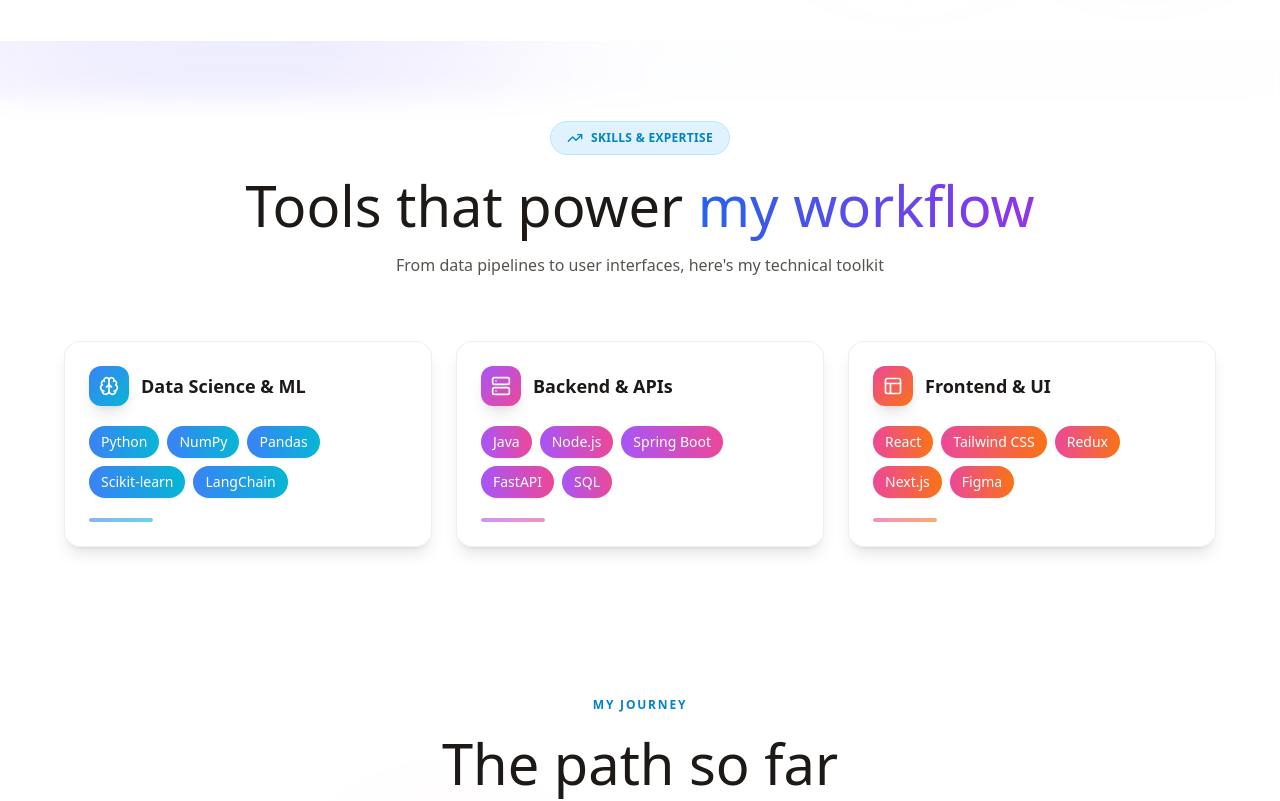
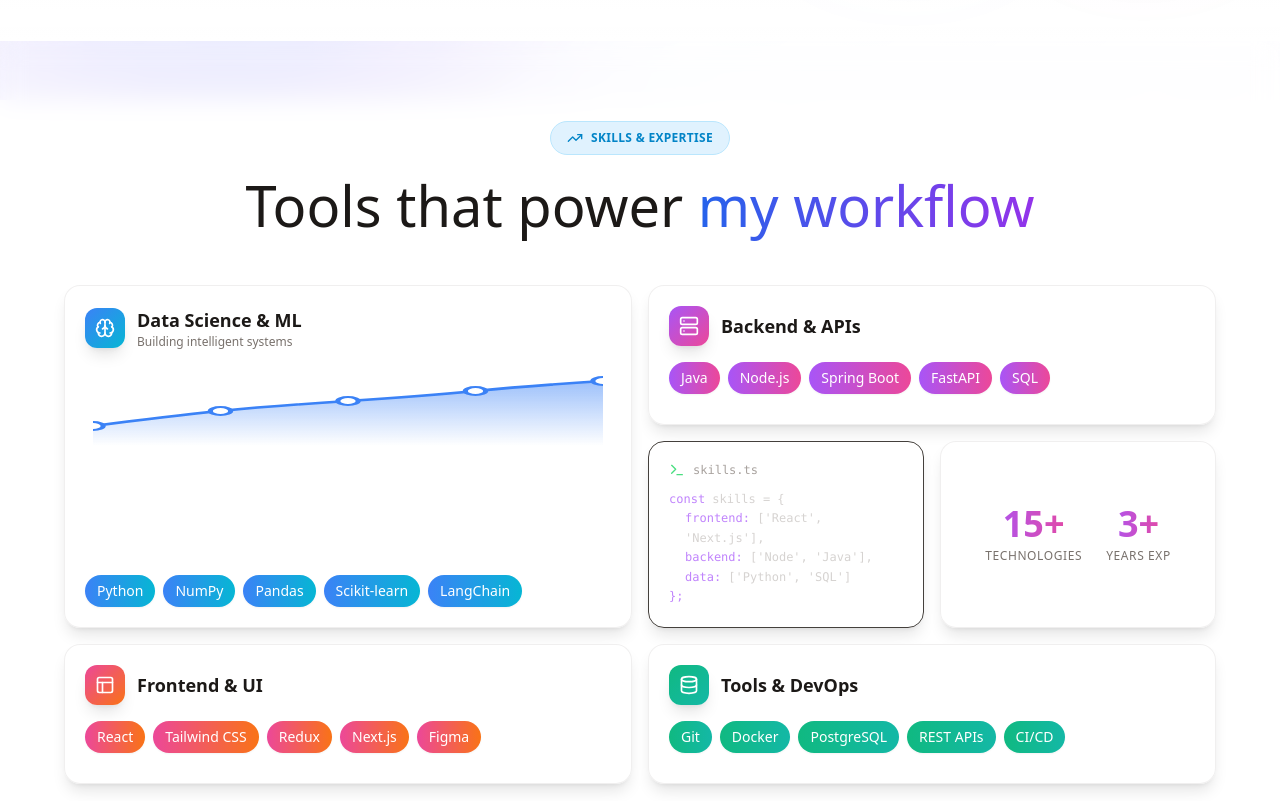
Before and after one commit to Calvinjkatt/PersonalWebsite, a Next.js app: page / in a window 1280 px wide. Shown: the part 700-1501 px from the top of the page. Built offline with nearby package versions, Linux system fonts and the light colour scheme.

Commit message:
Rebuild and Deploy

```diff
--- a/src/components/skills/Skills.tsx
+++ b/src/components/skills/Skills.tsx
@@ -1,140 +1,163 @@
 'use client';
 
 import { motion } from 'framer-motion';
-import { Brain, Server, Layout, TrendingUp } from 'lucide-react';
+import { Brain, Server, Layout, TrendingUp, Terminal, Database, Sparkles } from 'lucide-react';
 
 // ============================================
-// SKILLS DATA
+// ANIMATED MINI LINE CHART
 // ============================================
-const skillCategories = [
-  {
-    title: 'Data Science & ML',
-    icon: Brain,
-    gradient: 'from-blue-500 to-cyan-500',
-    bgGradient: 'from-blue-500/10 to-cyan-500/10',
-    skills: ['Python', 'NumPy', 'Pandas', 'Scikit-learn', 'LangChain'],
-  },
-  {
-    title: 'Backend & APIs',
-    icon: Server,
-    gradient: 'from-purple-500 to-pink-500',
-    bgGradient: 'from-purple-500/10 to-pink-500/10',
-    skills: ['Java', 'Node.js', 'Spring Boot', 'FastAPI', 'SQL'],
-  },
-  {
-    title: 'Frontend & UI',
-    icon: Layout,
-    gradient: 'from-pink-500 to-orange-500',
-    bgGradient: 'from-pink-500/10 to-orange-500/10',
-    skills: ['React', 'Tailwind CSS', 'Redux', 'Next.js', 'Figma'],
-  },
-];
-
-// ============================================
-// DECORATIVE MINI CHART SVG
-// ============================================
-function MiniChart({ gradient }: { gradient: string }) {
+function AnimatedChart() {
   return (
-    <svg
-      viewBox="0 0 100 40"
-      className="w-24 h-10 opacity-30"
-      preserveAspectRatio="none"
-    >
+    <svg viewBox="0 0 200 80" className="w-full h-20" preserveAspectRatio="none">
       <defs>
-        <linearGradient id={`chart-${gradient}`} x1="0%" y1="0%" x2="100%" y2="0%">
-          <stop offset="0%" className="[stop-color:currentColor]" stopOpacity="0.8" />
-          <stop offset="100%" className="[stop-color:currentColor]" stopOpacity="0.2" />
+        <linearGradient id="chartGradient" x1="0%" y1="0%" x2="0%" y2="100%">
+          <stop offset="0%" stopColor="rgb(59, 130, 246)" stopOpacity="0.5" />
+          <stop offset="100%" stopColor="rgb(59, 130, 246)" stopOpacity="0" />
         </linearGradient>
       </defs>
-      <path
-        d="M 0 35 Q 15 30 25 25 T 50 20 T 75 15 T 100 8"
+      {/* Area fill */}
+      <motion.path
+        d="M 0 60 Q 30 50 50 45 T 100 35 T 150 25 T 200 15 V 80 H 0 Z"
+        fill="url(#chartGradient)"
+        initial={{ opacity: 0 }}
+        animate={{ opacity: 1 }}
+        transition={{ duration: 1 }}
+      />
+      {/* Line */}
+      <motion.path
+        d="M 0 60 Q 30 50 50 45 T 100 35 T 150 25 T 200 15"
         fill="none"
-        stroke={`url(#chart-${gradient})`}
+        stroke="rgb(59, 130, 246)"
+        strokeWidth="2.5"
+        strokeLinecap="round"
+        initial={{ pathLength: 0 }}
+        whileInView={{ pathLength: 1 }}
+        viewport={{ once: true }}
+        transition={{ duration: 1.5, ease: "easeOut" }}
+      />
+      {/* Data points */}
+      {[
+        { cx: 0, cy: 60 },
+        { cx: 50, cy: 45 },
+        { cx: 100, cy: 35 },
+        { cx: 150, cy: 25 },
+        { cx: 200, cy: 15 },
+      ].map((point, i) => (
+        <motion.circle
+          key={i}
+          cx={point.cx}
+          cy={point.cy}
+          r="4"
+          fill="white"
+          stroke="rgb(59, 130, 246)"
           strokeWidth="2"
-        strokeLinecap="round"
+          initial={{ scale: 0 }}
+          whileInView={{ scale: 1 }}
+          viewport={{ once: true }}
+          transition={{ delay: 0.3 + i * 0.15, duration: 0.3 }}
         />
-      <path
-        d="M 0 35 Q 15 30 25 25 T 50 20 T 75 15 T 100 8 V 40 H 0 Z"
-        fill={`url(#chart-${gradient})`}
-        opacity="0.15"
-      />
+      ))}
     </svg>
   );
 }
 
 // ============================================
-// SKILL CARD COMPONENT
+// CODE SNIPPET DISPLAY
 // ============================================
-interface SkillCardProps {
-  title: string;
-  icon: React.ElementType;
-  gradient: string;
-  bgGradient: string;
-  skills: string[];
-  index: number;
+function CodeSnippet() {
+  const lines = [
+    { indent: 0, text: 'const', keyword: true, rest: ' skills = {' },
+    { indent: 1, text: 'frontend:', keyword: false, rest: " ['React', 'Next.js']," },
+    { indent: 1, text: 'backend:', keyword: false, rest: " ['Node', 'Java']," },
+    { indent: 1, text: 'data:', keyword: false, rest: " ['Python', 'SQL']" },
+    { indent: 0, text: '};', keyword: false, rest: '' },
+  ];
+
+  return (
+    <div className="font-mono text-xs leading-relaxed">
+      {lines.map((line, i) => (
+        <motion.div
+          key={i}
+          initial={{ opacity: 0, x: -10 }}
+          whileInView={{ opacity: 1, x: 0 }}
+          viewport={{ once: true }}
+          transition={{ delay: i * 0.1, duration: 0.3 }}
+          style={{ paddingLeft: `${line.indent * 16}px` }}
+        >
+          <span className="text-purple-400">{line.text}</span>
+          <span className="text-stone-300">{line.rest}</span>
+        </motion.div>
+      ))}
+    </div>
+  );
 }
 
-function SkillCard({ title, icon: Icon, gradient, bgGradient, skills, index }: SkillCardProps) {
+// ============================================
+// METRIC COUNTER
+// ============================================
+function MetricCounter({ value, label }: { value: string; label: string }) {
   return (
+    <div className="text-center">
       <motion.div
-      initial={{ opacity: 0, y: 30 }}
-      whileInView={{ opacity: 1, y: 0 }}
-      viewport={{ once: true, amount: 0.3 }}
-      transition={{ duration: 0.5, delay: index * 0.1 }}
-      whileHover={{ y: -4 }}
-      className="group relative"
+        className="text-3xl md:text-4xl font-bold bg-gradient-to-r from-purple-500 to-pink-500 bg-clip-text text-transparent"
+        initial={{ scale: 0.5, opacity: 0 }}
+        whileInView={{ scale: 1, opacity: 1 }}
+        viewport={{ once: true }}
+        transition={{ type: "spring", stiffness: 200, damping: 15 }}
       >
-      {/* Card */}
-      <div className={`relative bg-white/70 dark:bg-stone-900/70 backdrop-blur-xl rounded-2xl border border-stone-200/60 dark:border-stone-700/60 p-6 shadow-lg hover:shadow-xl transition-all duration-300 overflow-hidden`}>
-        {/* Background gradient on hover */}
-        <div className={`absolute inset-0 bg-gradient-to-br ${bgGradient} opacity-0 group-hover:opacity-100 transition-opacity duration-300`} />
-
-        {/* Decorative chart in corner */}
-        <div className={`absolute top-4 right-4 text-transparent bg-gradient-to-r ${gradient} bg-clip-text`}>
-          <div className={`bg-gradient-to-r ${gradient} bg-clip-text`}>
-            <MiniChart gradient={gradient.replace('from-', '').split(' ')[0]} />
+        {value}
+      </motion.div>
+      <div className="text-xs text-stone-500 dark:text-stone-400 mt-1 uppercase tracking-wider">
+        {label}
       </div>
     </div>
+  );
+}
 
-        {/* Content */}
-        <div className="relative">
-          {/* Header */}
-          <div className="flex items-center gap-3 mb-5">
-            <div className={`p-2.5 rounded-xl bg-gradient-to-br ${gradient} shadow-lg`}>
-              <Icon className="w-5 h-5 text-white" />
-            </div>
-            <h3 className="text-lg font-bold text-stone-900 dark:text-stone-50">
-              {title}
-            </h3>
-          </div>
-
-          {/* Skills as chips */}
-          <div className="flex flex-wrap gap-2">
-            {skills.map((skill, skillIndex) => (
+// ============================================
+// SKILL PILL
+// ============================================
+function SkillPill({ skill, gradient, delay }: { skill: string; gradient: string; delay: number }) {
+  return (
     <motion.span
-                key={skill}
       initial={{ opacity: 0, scale: 0.8 }}
       whileInView={{ opacity: 1, scale: 1 }}
       viewport={{ once: true }}
-                transition={{ duration: 0.3, delay: index * 0.1 + skillIndex * 0.05 }}
+      transition={{ delay, duration: 0.3 }}
       whileHover={{ scale: 1.05, y: -2 }}
-                className={`px-3 py-1.5 text-sm font-medium rounded-full bg-gradient-to-r ${gradient} text-white shadow-sm hover:shadow-md transition-all cursor-default`}
+      className={`px-3 py-1.5 text-sm font-medium rounded-full bg-gradient-to-r ${gradient} text-white shadow-sm hover:shadow-md transition-shadow cursor-default`}
     >
       {skill}
     </motion.span>
-            ))}
-          </div>
+  );
+}
 
-          {/* Decorative bottom accent */}
-          <div className={`mt-5 h-1 w-16 rounded-full bg-gradient-to-r ${gradient} opacity-60 group-hover:w-24 group-hover:opacity-100 transition-all duration-300`} />
-        </div>
-      </div>
+// ============================================
+// BENTO CARD WRAPPER
+// ============================================
+interface BentoCardProps {
+  children: React.ReactNode;
+  className?: string;
+  delay?: number;
+}
+
+function BentoCard({ children, className = '', delay = 0 }: BentoCardProps) {
+  return (
+    <motion.div
+      initial={{ opacity: 0, y: 20 }}
+      whileInView={{ opacity: 1, y: 0 }}
+      viewport={{ once: true, amount: 0.2 }}
+      transition={{ duration: 0.5, delay }}
+      whileHover={{ y: -4 }}
+      className={`group relative bg-white/70 dark:bg-stone-900/70 backdrop-blur-xl rounded-2xl border border-stone-200/60 dark:border-stone-700/60 p-5 shadow-lg hover:shadow-xl transition-all duration-300 overflow-hidden ${className}`}
+    >
+      {children}
     </motion.div>
   );
 }
 
 // ============================================
-// SKILLS COMPONENT
+// SKILLS COMPONENT - BENTO GRID
 // ============================================
 export function Skills() {
   return (
@@ -147,9 +170,9 @@
         <motion.div
           initial={{ opacity: 0, y: 20 }}
           whileInView={{ opacity: 1, y: 0 }}
-          viewport={{ once: true, amount: 0.4 }}
+          viewport={{ once: true }}
           transition={{ duration: 0.8 }}
-          className="mb-12 md:mb-16 text-center"
+          className="mb-12 text-center"
         >
           <div className="inline-flex items-center gap-2 mb-5 px-4 py-2 rounded-full bg-sky-100 dark:bg-sky-900/30 border border-sky-200 dark:border-sky-800">
             <TrendingUp className="w-4 h-4 text-sky-600 dark:text-sky-400" />
@@ -166,24 +189,112 @@
               my workflow
             </span>
           </h2>
-          <p className="mt-4 text-stone-600 dark:text-stone-400 max-w-2xl mx-auto">
-            From data pipelines to user interfaces, here&apos;s my technical toolkit
-          </p>
         </motion.div>
 
-        {/* Skills Grid */}
-        <div className="grid grid-cols-1 md:grid-cols-2 lg:grid-cols-3 gap-6">
-          {skillCategories.map((category, index) => (
-            <SkillCard
-              key={category.title}
-              title={category.title}
-              icon={category.icon}
-              gradient={category.gradient}
-              bgGradient={category.bgGradient}
-              skills={category.skills}
-              index={index}
-            />
+        {/* Bento Grid */}
+        <div className="grid grid-cols-2 md:grid-cols-4 gap-4 auto-rows-[minmax(140px,auto)]">
+
+          {/* Large Card - Data Science (spans 2 cols, 2 rows) */}
+          <BentoCard className="col-span-2 row-span-2" delay={0}>
+            <div className="absolute inset-0 bg-gradient-to-br from-blue-500/5 to-cyan-500/5 opacity-0 group-hover:opacity-100 transition-opacity" />
+            <div className="relative h-full flex flex-col">
+              <div className="flex items-center gap-3 mb-4">
+                <div className="p-2.5 rounded-xl bg-gradient-to-br from-blue-500 to-cyan-500 shadow-lg">
+                  <Brain className="w-5 h-5 text-white" />
+                </div>
+                <div>
+                  <h3 className="text-lg font-bold text-stone-900 dark:text-stone-50">Data Science & ML</h3>
+                  <p className="text-xs text-stone-500 dark:text-stone-400">Building intelligent systems</p>
+                </div>
+              </div>
+
+              {/* Mini chart */}
+              <div className="mb-4 px-2">
+                <AnimatedChart />
+              </div>
+
+              {/* Skills */}
+              <div className="flex flex-wrap gap-2 mt-auto">
+                {['Python', 'NumPy', 'Pandas', 'Scikit-learn', 'LangChain'].map((skill, i) => (
+                  <SkillPill key={skill} skill={skill} gradient="from-blue-500 to-cyan-500" delay={0.1 + i * 0.05} />
                 ))}
+              </div>
+            </div>
+          </BentoCard>
+
+          {/* Medium Card - Backend (spans 2 cols) */}
+          <BentoCard className="col-span-2" delay={0.1}>
+            <div className="absolute inset-0 bg-gradient-to-br from-purple-500/5 to-pink-500/5 opacity-0 group-hover:opacity-100 transition-opacity" />
+            <div className="relative">
+              <div className="flex items-center gap-3 mb-4">
+                <div className="p-2.5 rounded-xl bg-gradient-to-br from-purple-500 to-pink-500 shadow-lg">
+                  <Server className="w-5 h-5 text-white" />
+                </div>
+                <h3 className="text-lg font-bold text-stone-900 dark:text-stone-50">Backend & APIs</h3>
+              </div>
+              <div className="flex flex-wrap gap-2">
+                {['Java', 'Node.js', 'Spring Boot', 'FastAPI', 'SQL'].map((skill, i) => (
+                  <SkillPill key={skill} skill={skill} gradient="from-purple-500 to-pink-500" delay={0.15 + i * 0.05} />
+                ))}
+              </div>
+            </div>
+          </BentoCard>
+
+          {/* Code Snippet Card */}
+          <BentoCard className="col-span-2 md:col-span-1 row-span-1 bg-stone-900 dark:bg-stone-950 border-stone-700" delay={0.2}>
+            <div className="flex items-center gap-2 mb-3">
+              <Terminal className="w-4 h-4 text-green-400" />
+              <span className="text-xs text-stone-400 font-mono">skills.ts</span>
+            </div>
+            <CodeSnippet />
+          </BentoCard>
+
+          {/* Metrics Card */}
+          <BentoCard className="col-span-2 md:col-span-1" delay={0.25}>
+            <div className="h-full flex flex-col justify-center items-center gap-4">
+              <div className="flex gap-6">
+                <MetricCounter value="15+" label="Technologies" />
+                <MetricCounter value="3+" label="Years Exp" />
+              </div>
+            </div>
+          </BentoCard>
+
+          {/* Frontend Card (spans 2 cols) */}
+          <BentoCard className="col-span-2" delay={0.3}>
+            <div className="absolute inset-0 bg-gradient-to-br from-pink-500/5 to-orange-500/5 opacity-0 group-hover:opacity-100 transition-opacity" />
+            <div className="relative">
+              <div className="flex items-center gap-3 mb-4">
+                <div className="p-2.5 rounded-xl bg-gradient-to-br from-pink-500 to-orange-500 shadow-lg">
+                  <Layout className="w-5 h-5 text-white" />
+                </div>
+                <h3 className="text-lg font-bold text-stone-900 dark:text-stone-50">Frontend & UI</h3>
+              </div>
+              <div className="flex flex-wrap gap-2">
+                {['React', 'Tailwind CSS', 'Redux', 'Next.js', 'Figma'].map((skill, i) => (
+                  <SkillPill key={skill} skill={skill} gradient="from-pink-500 to-orange-500" delay={0.35 + i * 0.05} />
+                ))}
+              </div>
+            </div>
+          </BentoCard>
+
+          {/* Tools & DevOps Small Card */}
+          <BentoCard className="col-span-2" delay={0.35}>
+            <div className="absolute inset-0 bg-gradient-to-br from-emerald-500/5 to-teal-500/5 opacity-0 group-hover:opacity-100 transition-opacity" />
+            <div className="relative">
+              <div className="flex items-center gap-3 mb-4">
+                <div className="p-2.5 rounded-xl bg-gradient-to-br from-emerald-500 to-teal-500 shadow-lg">
+                  <Database className="w-5 h-5 text-white" />
+                </div>
+                <h3 className="text-lg font-bold text-stone-900 dark:text-stone-50">Tools & DevOps</h3>
+              </div>
+              <div className="flex flex-wrap gap-2">
+                {['Git', 'Docker', 'PostgreSQL', 'REST APIs', 'CI/CD'].map((skill, i) => (
+                  <SkillPill key={skill} skill={skill} gradient="from-emerald-500 to-teal-500" delay={0.4 + i * 0.05} />
+                ))}
+              </div>
+            </div>
+          </BentoCard>
+
         </div>
       </div>
     </section>
```
Also changed, not shown: 3 other files (tests, documents, lock files or other folders). Lines whose indentation alone changed are shown as unchanged.
